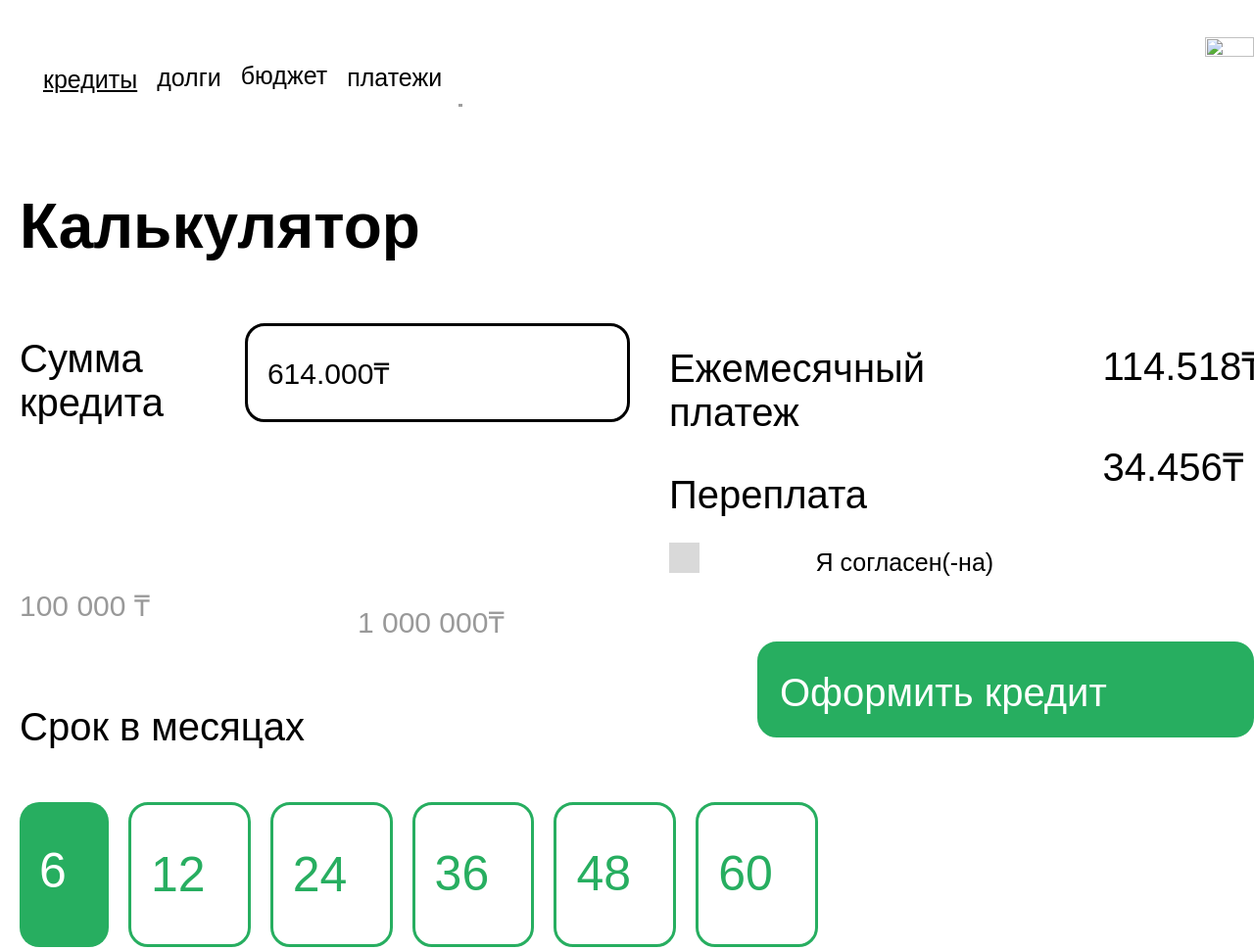
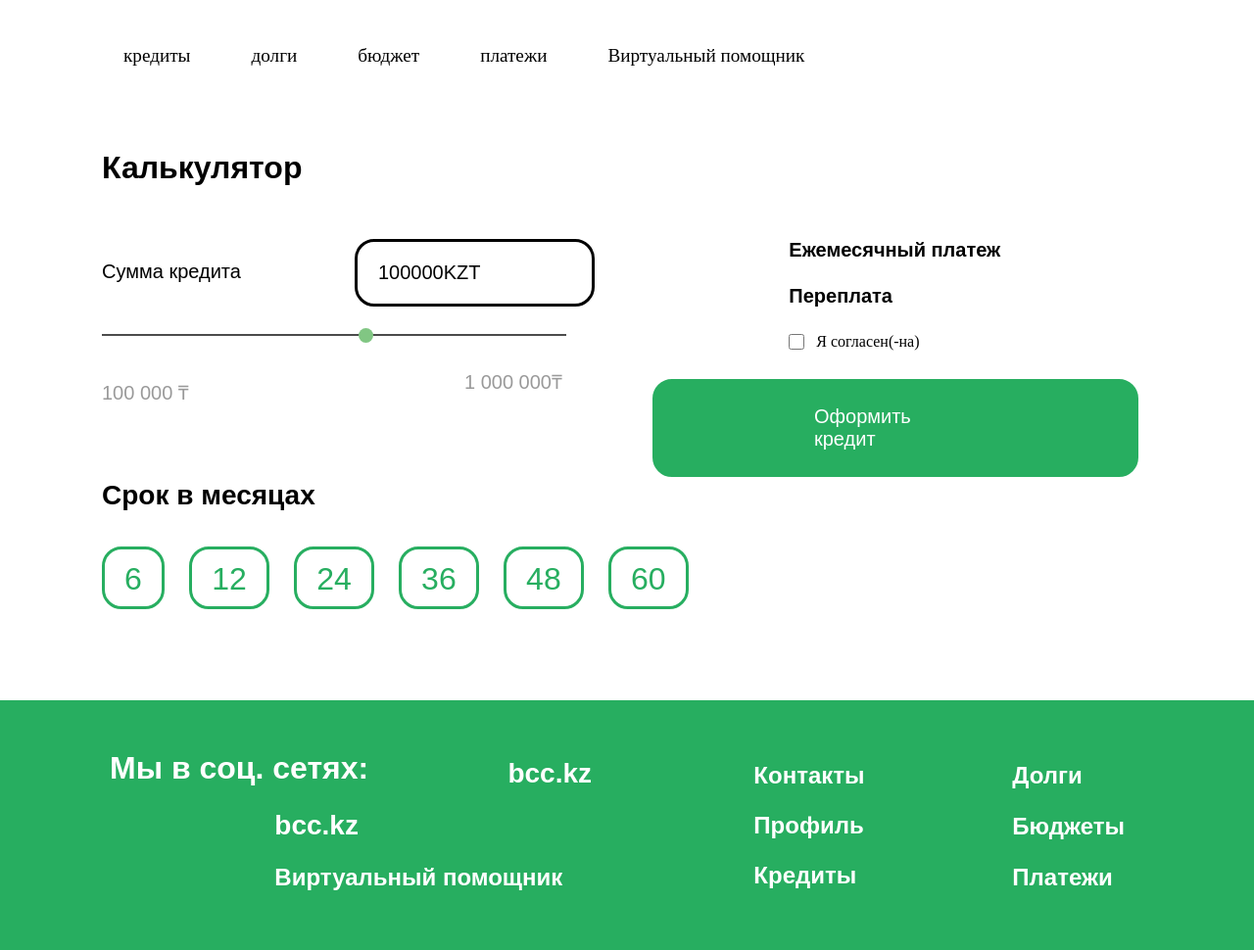
Before and after one commit to Nurrss/fintech, a website: page views/credits.html in a window 1280 px wide. Shown: the top 970 px of the page at 98% size. Drawn offline with Linux system fonts and the light colour scheme; grey boxes are pictures that could not be loaded.

Commit message:
change some page

```diff
--- a/views/credits.css
+++ b/views/credits.css
@@ -40,10 +40,11 @@
 }
 .div-4 {
   display: flex;
-  margin-top: 25px;
+  margin-top: 8px;
   align-items: start;
   justify-content: space-between;
-  gap: 20px;
+  margin-left: 32px;
+  gap: 12px;
 }
 @media (max-width: 991px) {
   .div-4 {
@@ -53,10 +54,11 @@
   }
 }
 .div-5 {
+  display: flex;
+  margin-left: 50px;
+  font-size: 1.2rem;
+  text-decoration: none;
   color: #000;
-  text-decoration-line: underline;
-  margin-top: 4px;
-  font: 400 25px Manrope, sans-serif;
 }
 .div-6 {
   color: #000;
@@ -80,27 +82,7 @@
     white-space: initial;
   }
 }
-.img {
-  aspect-ratio: 1;
-  object-fit: contain;
-  object-position: center;
-  width: 50px;
-  overflow: hidden;
-  align-self: stretch;
-  max-width: 100%;
-}
-.img-2 {
-  aspect-ratio: 40.33;
-  object-fit: contain;
-  object-position: center;
-  width: 121px;
-  stroke-width: 3px;
-  stroke: #27ae60;
-  overflow: hidden;
-  align-self: start;
-  max-width: 100%;
-  margin: 10px 0 0 389px;
-}
+
 @media (max-width: 991px) {
   .img-2 {
     margin-left: 10px;
@@ -109,8 +91,8 @@
 .div-9 {
   color: #000;
   align-self: stretch;
-  margin: 85px -20px 0 0;
-  font: 700 64px Manrope, sans-serif;
+  margin: 85px 0 0 84px;
+  font: 700 32px Manrope, sans-serif;
 }
 @media (max-width: 991px) {
   .div-9 {
@@ -142,14 +124,17 @@
   flex-direction: column;
 }
 .div-12 {
+  margin: 0 0 0 84px;
+  width: 200px;
   color: #000;
-  font: 400 40px Manrope, sans-serif;
+  font: 400 20px Manrope, sans-serif;
 }
 .div-13 {
   color: rgba(0, 0, 0, 0.4);
   white-space: nowrap;
-  padding-top: 163px;
-  font: 400 30px Manrope, sans-serif;
+  margin: 44px 0 0 84px;
+  /* padding-top: 163px; */
+  font: 400 20px Manrope, sans-serif;
 }
 @media (max-width: 991px) {
   .div-13 {
@@ -219,10 +204,10 @@
   border: 3px solid #000;
   background-color: #fff;
   align-items: end;
-  width: 100%;
-  margin: 0 auto;
-  padding: 27px 20px;
-  font: 400 30px Manrope, sans-serif;
+  width: calc(100% + 1%);
+  margin: -8px 0 0px -341px;
+  padding: 20px 21px;
+  font: 400 20px Manrope, sans-serif;
 }
 @media (max-width: 991px) {
   .div-18 {
@@ -235,7 +220,8 @@
   flex-direction: column;
   line-height: normal;
   width: 43%;
-  margin-left: 20px;
+  margin-left: -160px;
+  margin-top: -32px;
 }
 @media (max-width: 991px) {
   .column-2 {
@@ -255,12 +241,12 @@
 }
 .div-20 {
   color: #000;
-  font: 400 40px Manrope, sans-serif;
+  font: 700 20px Manrope, sans-serif;
 }
 .div-21 {
   color: #000;
-  margin-top: 39px;
-  font: 400 40px Manrope, sans-serif;
+  margin-top: 24px;
+  font: 700 20px Manrope, sans-serif;
 }
 .div-22 {
   display: flex;
@@ -268,12 +254,22 @@
   justify-content: space-between;
   gap: 7px;
 }
+
 .div-23 {
+  display: flex;
+  align-items: center;
+}
+.div-23 input {
   background-color: #d9d9d9;
   display: flex;
-  width: 31px;
-  height: 31px;
+  width: 16px;
+  height: 16px;
   flex-direction: column;
+}
+
+.div-23 label {
+  font-size: 1rem;
+  margin-left: 12px;
 }
 .div-24 {
   color: #000;
@@ -288,6 +284,7 @@
   line-height: normal;
   width: 15%;
   margin-left: 20px;
+  margin-top: 8px;
 }
 @media (max-width: 991px) {
   .column-3 {
@@ -296,7 +293,8 @@
 }
 .div-25 {
   display: flex;
-  margin-top: 15px;
+  margin-top: -16px;
+  margin-left: -28px;
   flex-direction: column;
 }
 @media (max-width: 991px) {
@@ -306,12 +304,12 @@
 }
 .div-26 {
   color: #000;
-  font: 400 40px Manrope, sans-serif;
+  font: 400 20px Manrope, sans-serif;
 }
 .div-27 {
   color: #000;
-  margin-top: 48px;
-  font: 400 40px Manrope, sans-serif;
+  margin-top: 24px;
+  font: 400 20px Manrope, sans-serif;
 }
 @media (max-width: 991px) {
   .div-27 {
@@ -322,8 +320,8 @@
   color: rgba(0, 0, 0, 0.4);
   align-self: start;
   white-space: nowrap;
-  margin: 25px 0 0 115px;
-  font: 400 30px Manrope, sans-serif;
+  margin: 18px 0 0 -229px;
+  font: 400 20px Manrope, sans-serif;
 }
 @media (max-width: 991px) {
   .div-28 {
@@ -332,12 +330,9 @@
   }
 }
 .div-29 {
-  align-self: stretch;
   display: flex;
-  margin-right: -20px;
-  align-items: end;
-  justify-content: space-between;
-  gap: 20px;
+  align-items: center;
+  justify-content: center;
 }
 @media (max-width: 991px) {
   .div-29 {
@@ -348,9 +343,10 @@
 .div-30 {
   color: #000;
   margin-top: 65px;
+  margin-left: 84px;
   flex-grow: 1;
   flex-basis: auto;
-  font: 400 40px Manrope, sans-serif;
+  font: 700 28px Manrope, sans-serif;
 }
 @media (max-width: 991px) {
   .div-30 {
@@ -359,15 +355,16 @@
 }
 .div-31 {
   color: #fff;
-  max-width: 507px;
+  max-width: 496px;
   border-radius: 20px;
+  margin: -38px 98px 0px;
   border: 3px solid #27ae60;
   background-color: #27ae60;
   align-self: start;
   flex-grow: 1;
   align-items: center;
-  padding: 27px 20px 20px;
-  font: 400 40px Manrope, sans-serif;
+  padding: 24px 162px 24px;
+  font: 400 20px Manrope, sans-serif;
 }
 @media (max-width: 991px) {
   .div-31 {
@@ -377,11 +374,13 @@
 .div-32 {
   align-self: start;
   display: flex;
-  margin-top: 54px;
-  width: 815px;
+  margin-top: 36px;
+  margin-left: 84px;
+  width: 599px;
   max-width: 100%;
   justify-content: space-between;
-  gap: 20px;
+  gap: 25px;
+  height: 64px;
 }
 @media (max-width: 991px) {
   .div-32 {
@@ -391,14 +390,14 @@
   }
 }
 .div-33 {
-  color: #fff;
+  color: #27ae60;
   white-space: nowrap;
   border-radius: 20px;
-  background-color: #27ae60;
+  border: 3px solid #27ae60;
   flex-grow: 1;
   align-items: center;
-  padding: 41px 20px;
-  font: 400 50px Manrope, sans-serif;
+  padding: 12px 20px 12px 20px;
+  font: 400 32px Manrope, sans-serif;
 }
 @media (max-width: 991px) {
   .div-33 {
@@ -411,11 +410,10 @@
   white-space: nowrap;
   border-radius: 20px;
   border: 3px solid #27ae60;
-  background-color: #fff;
   flex-grow: 1;
   align-items: center;
-  padding: 42px 20px;
-  font: 400 50px Manrope, sans-serif;
+  padding: 12px 20px 12px 20px;
+  font: 400 32px Manrope, sans-serif;
 }
 @media (max-width: 991px) {
   .div-34 {
@@ -428,11 +426,10 @@
   white-space: nowrap;
   border-radius: 20px;
   border: 3px solid #27ae60;
-  background-color: #fff;
   flex-grow: 1;
   align-items: center;
-  padding: 42px 20px;
-  font: 400 50px Manrope, sans-serif;
+  padding: 12px 20px 12px 20px;
+  font: 400 32px Manrope, sans-serif;
 }
 @media (max-width: 991px) {
   .div-35 {
@@ -445,11 +442,10 @@
   white-space: nowrap;
   border-radius: 20px;
   border: 3px solid #27ae60;
-  background-color: #fff;
   flex-grow: 1;
   align-items: center;
-  padding: 41px 20px;
-  font: 400 50px Manrope, sans-serif;
+  padding: 12px 20px 12px 20px;
+  font: 400 32px Manrope, sans-serif;
 }
 @media (max-width: 991px) {
   .div-36 {
@@ -462,11 +458,10 @@
   white-space: nowrap;
   border-radius: 20px;
   border: 3px solid #27ae60;
-  background-color: #fff;
   flex-grow: 1;
   align-items: center;
-  padding: 41px 20px;
-  font: 400 50px Manrope, sans-serif;
+  padding: 12px 20px 12px 20px;
+  font: 400 32px Manrope, sans-serif;
 }
 @media (max-width: 991px) {
   .div-37 {
@@ -479,11 +474,10 @@
   white-space: nowrap;
   border-radius: 20px;
   border: 3px solid #27ae60;
-  background-color: #fff;
   flex-grow: 1;
   align-items: center;
-  padding: 41px 20px;
-  font: 400 50px Manrope, sans-serif;
+  padding: 12px 20px 12px 20px;
+  font: 400 32px Manrope, sans-serif;
 }
 @media (max-width: 991px) {
   .div-38 {
@@ -559,7 +553,8 @@
   color: #fff;
   flex-grow: 1;
   flex-basis: auto;
-  font: 700 50px Manrope, sans-serif;
+  font: 700 32px Manrope, sans-serif;
+  margin-left: 92px;
 }
 @media (max-width: 991px) {
   .div-44 {
@@ -570,8 +565,8 @@
   color: #fff;
   align-self: center;
   white-space: nowrap;
-  margin: auto 0;
-  font: 700 30px Manrope, sans-serif;
+  margin: 8px 34px 0 0;
+  font: 700 28px Manrope, sans-serif;
 }
 @media (max-width: 991px) {
   .div-45 {
@@ -582,7 +577,8 @@
   align-self: end;
   display: flex;
   margin-top: 31px;
-  width: 472px;
+  margin-right: 369px;
+  width: 387px;
   max-width: 100%;
   flex-direction: column;
   align-items: start;
@@ -593,20 +589,13 @@
   max-width: 100%;
   gap: 14px;
 }
-.img-3 {
-  aspect-ratio: 1;
-  object-fit: contain;
-  object-position: center;
-  width: 50px;
-  overflow: hidden;
-  max-width: 100%;
-}
+
 .div-48 {
   color: #fff;
   align-self: center;
   white-space: nowrap;
-  margin: auto 0;
-  font: 700 30px Manrope, sans-serif;
+  margin: -10px 0px 0 43px;
+  font: 700 28px Manrope, sans-serif;
 }
 @media (max-width: 991px) {
   .div-48 {
@@ -627,41 +616,82 @@
     justify-content: center;
   }
 }
-.img-4 {
-  aspect-ratio: 1;
-  object-fit: contain;
-  object-position: center;
-  width: 50px;
-  overflow: hidden;
-  max-width: 100%;
-}
+
 .div-50 {
   color: #fff;
   align-self: start;
-  margin-top: 14px;
+  margin-top: -8px;
+  margin-left: 43px;
   flex-grow: 1;
   flex-basis: auto;
-  font: 700 30px Manrope, sans-serif;
+  font: 700 24px Manrope, sans-serif;
 }
-.img-5 {
-  aspect-ratio: 0.84;
-  object-fit: contain;
-  object-position: center;
-  width: 26px;
-  transform: rotate(90deg);
-  fill: #fff;
-  overflow: hidden;
-  align-self: start;
-  margin-top: 13px;
-  max-width: 100%;
+
+.div-51 {
+  margin-top: 12px;
+  width: 0;
 }
-.div-51 {
+.div-51 a {
+  display: block;
+  margin-bottom: 5px;
+  text-decoration: none;
+  margin-left: -244px;
   color: #fff;
-  margin-top: 16px;
-  font: 700 30px Manrope, sans-serif;
+  font-size: 24px;
+  font-weight: 700;
+  font-family: Manrope, sans-serif;
 }
+
 .div-52 {
+  margin-top: 12px;
+  margin-right: 112px;
+}
+.div-52 a {
+  display: block;
+  margin-bottom: 6px;
+  text-decoration: none;
+  margin-right: 0;
   color: #fff;
-  margin: auto 0;
-  font: 700 30px Manrope, sans-serif;
+  font-size: 24px;
+  font-weight: 700;
+  font-family: Manrope, sans-serif;
 }
+
+.volume-control {
+  display: flex;
+  align-items: center;
+  width: 600px;
+}
+
+input[type="range"] {
+  -webkit-appearance: none;
+  width: 474px;
+  height: 2px;
+  background: #000;
+  outline: none;
+  opacity: 0.7;
+  -webkit-transition: 0.2s;
+  transition: opacity 0.2s;
+  margin: 52px 0 0 84px;
+}
+
+input[type="range"]:hover {
+  opacity: 1;
+}
+
+input[type="range"]::-webkit-slider-thumb {
+  -webkit-appearance: none;
+  appearance: none;
+  width: 15px;
+  height: 15px;
+  background: #4caf50;
+  cursor: pointer;
+  border-radius: 50%;
+}
+
+input[type="range"]::-moz-range-thumb {
+  width: 15px;
+  height: 15px;
+  background: #4caf50;
+  cursor: pointer;
+}
--- a/views/credits.html
+++ b/views/credits.html
@@ -11,43 +11,58 @@
       <div class="div-2">
         <div class="div-3">
           <div class="div-4">
-            <div class="div-5">кредиты</div>
-            <div class="div-6">долги</div>
-            <div class="div-7">бюджет</div>
-            <div class="div-8">платежи</div>
+            <a href="" class="div-5">кредиты</a>
+            <a href="" class="div-5">долги</a>
+            <a href="" class="div-5">бюджет</a>
+            <a href="" class="div-5">платежи</a>
+            <a href="" class="div-5">Виртуальный помощник</a>
           </div>
-          <img loading="lazy" srcset="..." class="img" />
         </div>
-        <img
-          loading="lazy"
-          src="https://cdn.builder.io/api/v1/image/assets/TEMP/f632dbe9-0fc2-441d-8232-c8f3edbe98b8?"
-          class="img-2"
-        />
+
         <div class="div-9">Калькулятор</div>
         <div class="div-10">
           <div class="div-11">
             <div class="div-12">Сумма кредита</div>
+            <div class="volume-control">
+              <input
+                type="range"
+                id="volume"
+                name="volume"
+                min="100000"
+                max="1000000"
+                value="614000"
+              />
+            </div>
             <div class="div-13">100 000 ₸</div>
           </div>
           <div class="div-14"></div>
           <div class="div-15">
             <div class="div-16">
               <div class="div-17">
-                <div class="column"><div class="div-18">614.000₸</div></div>
+                <div class="column">
+                  <span class="div-18" id="volume-value">100000KZT</span>
+                </div>
                 <div class="column-2">
                   <div class="div-19">
                     <div class="div-20">Ежемесячный платеж</div>
                     <div class="div-21">Переплата</div>
                     <div class="div-22">
-                      <div class="div-23"></div>
-                      <div class="div-24">Я согласен(-на)</div>
+                      <div class="div-23">
+                        <input
+                          type="checkbox"
+                          id="checkbox1"
+                          name="checkboxGroup"
+                          value="option1"
+                        />
+                        <label for="checkbox1">Я согласен(-на)</label>
+                      </div>
                     </div>
                   </div>
                 </div>
                 <div class="column-3">
                   <div class="div-25">
-                    <div class="div-26">114.518₸</div>
-                    <div class="div-27">34.456₸</div>
+                    <div id="cost" class="div-26"></div>
+                    <div id="cost-porcent" class="div-27"></div>
                   </div>
                 </div>
               </div>
@@ -74,43 +89,44 @@
             <div class="div-42">
               <div class="div-43">
                 <div class="div-44">Мы в соц. сетях:</div>
-                <img loading="lazy" srcset="..." class="img" />
+                <!-- <img loading="lazy" srcset="..." class="img" /> -->
                 <div class="div-45">bcc.kz</div>
               </div>
               <div class="div-46">
                 <div class="div-47">
-                  <img loading="lazy" srcset="..." class="img-3" />
+                  <!-- <img loading="lazy" srcset="..." class="img-3" /> -->
                   <div class="div-48">bcc.kz</div>
                 </div>
                 <div class="div-49">
-                  <img loading="lazy" srcset="..." class="img-4" />
+                  <!-- <img loading="lazy" srcset="..." class="img-4" /> -->
                   <div class="div-50">Виртуальный помощник</div>
-                  <img
+                  <!-- <img
                     loading="lazy"
                     src="https://cdn.builder.io/api/v1/image/assets/TEMP/88b17bb3-a54c-41ca-bfd6-0cf1f7a0c3ae?"
                     class="img-5"
-                  />
+                  /> -->
                 </div>
               </div>
             </div>
             <div class="div-51">
-              Контакты
+              <a href="">Контакты</a>
               <br />
-              Профиль
+              <a href="">Профиль</a>
               <br />
-              Кредиты
+              <a href="">Кредиты</a>
             </div>
             <div class="div-52">
-              Долги
+              <a href="">Долги</a>
               <br />
-              Бюджеты
+              <a href="">Бюджеты</a>
               <br />
-              Платежи
+              <a href="">Платежи</a>
               <br />
             </div>
           </div>
         </div>
       </div>
     </div>
+    <script src="/fintech/scripts/script.js"></script>
   </body>
 </html>
```
Also changed, not shown: scripts/script.js (added, +130 -0 lines).
